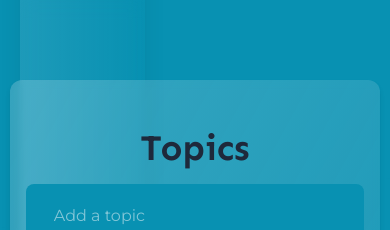
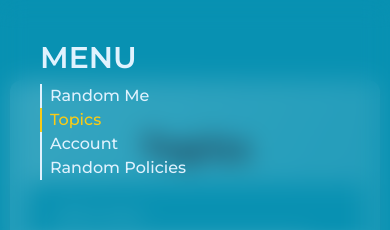
Before and after one commit to Randome-Me/random-me-frontend, a Next.js app: page /topics in a window 390 px wide. Both pictures are taken after a click on the icon 40 px from the left and 40 px from the top of the page. Shown: the top 230 px of the page. Built offline with nearby package versions, Linux system fonts and the light colour scheme; some icons are missing.

Commit message:
💄 fixed <MobileSidebar>

```diff
--- a/components/common/MobileSidebar.tsx
+++ b/components/common/MobileSidebar.tsx
@@ -19,9 +19,9 @@ export default function MobileSidebar({ routeMap }: MobileSidebarProps) {
           className="
           block
         text-slate-50
-        w-10 h-10
-        cursor-pointer
-        "
+          w-10 h-10
+          cursor-pointer
+          "
           icon="ci:hamburger"
         />
       )}
@@ -32,19 +32,13 @@ export default function MobileSidebar({ routeMap }: MobileSidebarProps) {
               setIsHamburgerSidebarOpen(false)
             }
           }}
+          className="
+            backdrop-blur-md
+            h-screen w-screen
+            p-10
+            fixed"
         >
-          <div
-            className="
-                w-[75%] h-screen
-                pl-5 pt-5
-                flex flex-col
-                bg-gradient-to-r from-sky-100/10 to-sky-200/0
-                backdrop-blur
-                shadow-xl
-                "
-          >
-            <Sidebar routeMap={routeMap} />
-          </div>
+          <Sidebar routeMap={routeMap} />
         </div>
       )}
     </>
--- a/components/layout/LoggedInLayout.tsx
+++ b/components/layout/LoggedInLayout.tsx
@@ -33,9 +33,8 @@ export default function LoggedInLayout({ children }: LoggedInLayoutProps) {
       <div
         className="
         lg:hidden flex
-        items-center
-        h-[5rem]
-        pl-5"
+        z-10
+        h-[5rem]"
       >
         <MobileSidebar routeMap={routeMap} />
       </div>
```
